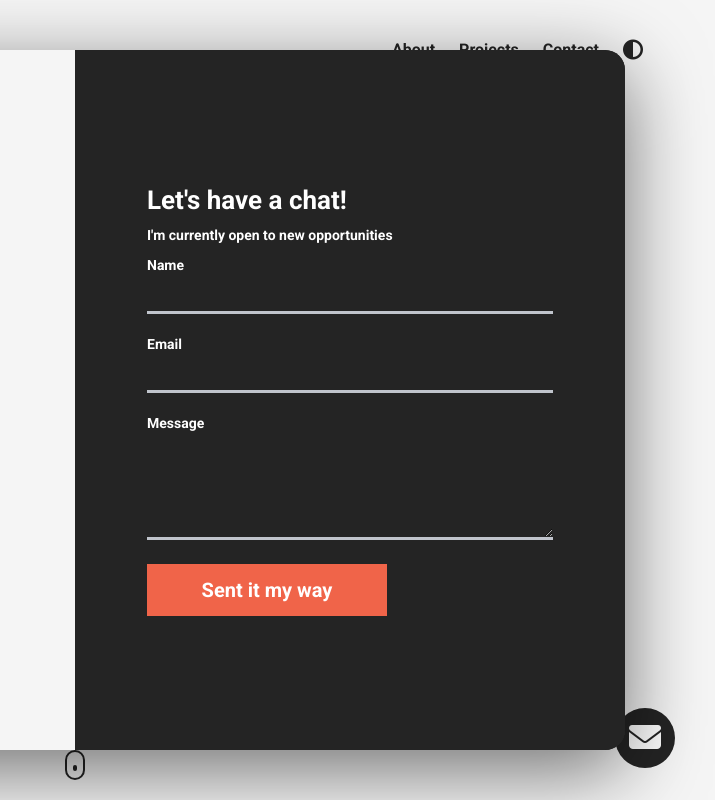
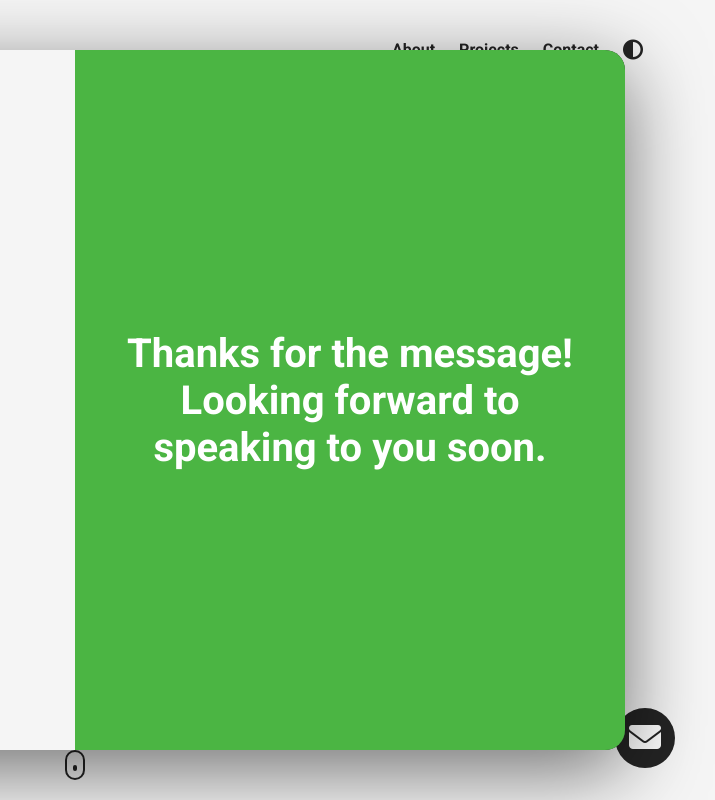
Before and after one commit to prattparedes/Portafolio-Avanzado, a plain HTML site: page index.html in a window 1280 px wide. Shown: the top 800 px of the page, 565-1280 px from the left. Drawn offline with Linux system fonts and the light colour scheme.

Commit message:
modal overlay success done

```diff
--- a/CSS/styles.css
+++ b/CSS/styles.css
@@ -367,7 +367,6 @@ MODAL
 }
 
 .modal__overlay {
-    background-color: #242424;
     position: absolute;
     top: 0;
     left: 0;
@@ -376,8 +375,20 @@ MODAL
     display: flex;
     align-items: center;
     justify-content: center;
+}
+
+.modal__overlay--loading {
+    background-color: #242424;
     font-size: 80px;
     z-index: -1;
+}
+
+.modal__overlay--success {
+    background-color: #4bb543;
+    font-size: 40px;
+    font-weight: bold;
+    text-align: center;
+    padding: 28px;
 }
 
 .fa-spinner {
--- a/index.html
+++ b/index.html
@@ -168,7 +168,9 @@
                 <div class="modal__overlay modal__overlay--loading">
                     <i class="fas fa-spinner"></i>
                 </div>
-                <div class="modal__overlay modal__overlay--success"></div>
+                <div class="modal__overlay modal__overlay--success">
+                    Thanks for the message! Looking forward to speaking to you soon.
+                </div>
             </div>
         </div>
     </section>
```
